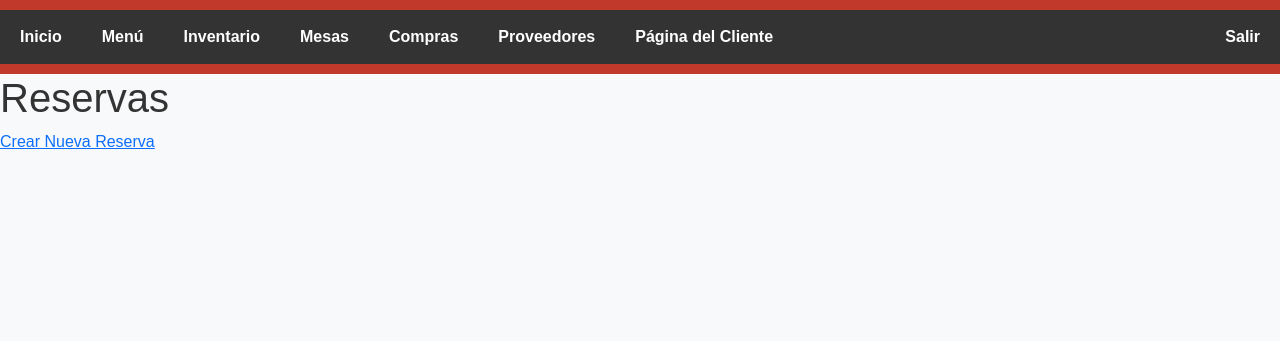
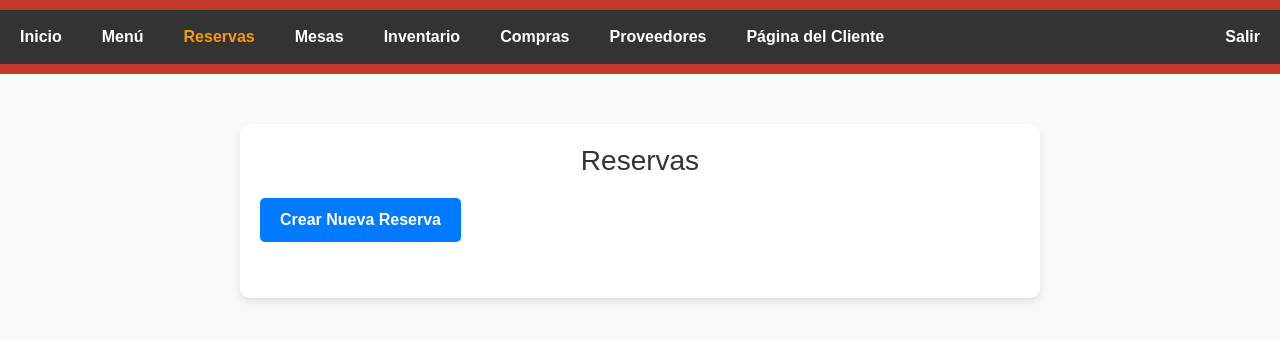
Before and after one commit to Leonelpescador/Bruenet-2.0, a Django app: page /reservas/ in a window 1280 px wide. Shown: the top 341 px of the page. Run offline with Django 5.2, Linux system fonts and the light colour scheme; a user stored in the database is signed in; data that the repository does not hold is empty.

Commit message:
Hata aca nada todo bien. VOLER ACA

```diff
--- a/brunet/restaurant/templates/base.html
+++ b/brunet/restaurant/templates/base.html
@@ -111,8 +111,9 @@
             <ul>
                 <li class="{% if request.resolver_match.url_name == 'home' %}active{% endif %}"><a href="{% url 'home' %}">Inicio</a></li>
                 <li class="{% if request.resolver_match.url_name == 'listar_menu' %}active{% endif %}"><a href="{% url 'listar_menu' %}">Menú</a></li>
+                <li class="{% if request.resolver_match.url_name == 'reservas' %}active{% endif %}"><a href="{% url 'reservas' %}">Reservas</a></li>
+                <li class="{% if request.resolver_match.url_name == 'lista_mesas' %}active{% endif %}"><a href="{% url 'lista_mesas' %}">Mesas</a></li>
                 <li class="{% if request.resolver_match.url_name == 'inventario' %}active{% endif %}"><a href="{% url 'inventario' %}">Inventario</a></li>
-                <li class="{% if request.resolver_match.url_name == 'lista_mesas' %}active{% endif %}"><a href="{% url 'lista_mesas' %}">Mesas</a></li>
                 <li class="{% if request.resolver_match.url_name == 'compras' %}active{% endif %}"><a href="{% url 'compras' %}">Compras</a></li>
                 <li class="{% if request.resolver_match.url_name == 'proveedores' %}active{% endif %}"><a href="{% url 'proveedores' %}">Proveedores</a></li>
                 <li class="{% if request.resolver_match.url_name == 'cliente' %}active{% endif %}"><a href="{% url 'cliente' %}">Página del Cliente</a></li>
--- a/brunet/restaurant/templates/reserva/reservas.html
+++ b/brunet/restaurant/templates/reserva/reservas.html
@@ -1,11 +1,81 @@
 {% extends 'base.html' %}
 
 {% block content %}
-<h1>Reservas</h1>
-<a href="{% url 'crear_reserva' mesa.id %}">Crear Nueva Reserva</a>
-<ul>
-    {% for reserva in reservas %}
-    <li>{{ reserva.mesa }} - {{ reserva.fecha_reserva }} - {{ reserva.estado }}</li>
-    {% endfor %}
-</ul>
+<style>
+    .reservas-container {
+        max-width: 800px;
+        margin: 50px auto;
+        padding: 20px;
+        background-color: #fff;
+        border-radius: 10px;
+        box-shadow: 0 4px 8px rgba(0, 0, 0, 0.1);
+    }
+
+    .reservas-container h1 {
+        text-align: center;
+        margin-bottom: 20px;
+        color: #333;
+        font-size: 28px;
+    }
+
+    .btn-primary {
+        display: inline-block;
+        padding: 10px 20px;
+        background-color: #007bff;
+        color: #fff;
+        text-decoration: none;
+        border-radius: 5px;
+        font-weight: bold;
+        transition: background-color 0.3s ease;
+        margin-bottom: 20px;
+    }
+
+    .btn-primary:hover {
+        background-color: #0056b3;
+    }
+
+    .reservas-list {
+        list-style: none;
+        padding: 0;
+    }
+
+    .reserva-item {
+        display: flex;
+        justify-content: space-between;
+        align-items: center;
+        padding: 15px;
+        margin-bottom: 10px;
+        background-color: #f8f8f8;
+        border-radius: 5px;
+        box-shadow: 0 2px 4px rgba(0, 0, 0, 0.1);
+    }
+
+    .reserva-item span {
+        font-size: 16px;
+        color: #333;
+    }
+
+    .reserva-item span:first-child {
+        font-weight: bold;
+    }
+
+    .reserva-item .estado {
+        color: #28a745;
+        font-weight: bold;
+    }
+</style>
+
+<div class="reservas-container">
+    <h1>Reservas</h1>
+    <a href="{% url 'crear_reserva' %}" class="btn-primary">Crear Nueva Reserva</a>
+    <ul class="reservas-list">
+        {% for reserva in reservas %}
+        <li class="reserva-item">
+            <span>{{ reserva.mesa }}</span>
+            <span>{{ reserva.fecha_reserva|date:"d M Y H:i" }}</span>
+            <span class="estado">{{ reserva.estado }}</span>
+        </li>
+        {% endfor %}
+    </ul>
+</div>
 {% endblock %}
```
Also changed, not shown: brunet/restaurant/models.py (+5 -2 lines), brunet/restaurant/templates/home.html (+10 -8 lines), brunet/restaurant/templates/pedio/crear_pedido.html (+101 -7 lines), brunet/db.sqlite3.
